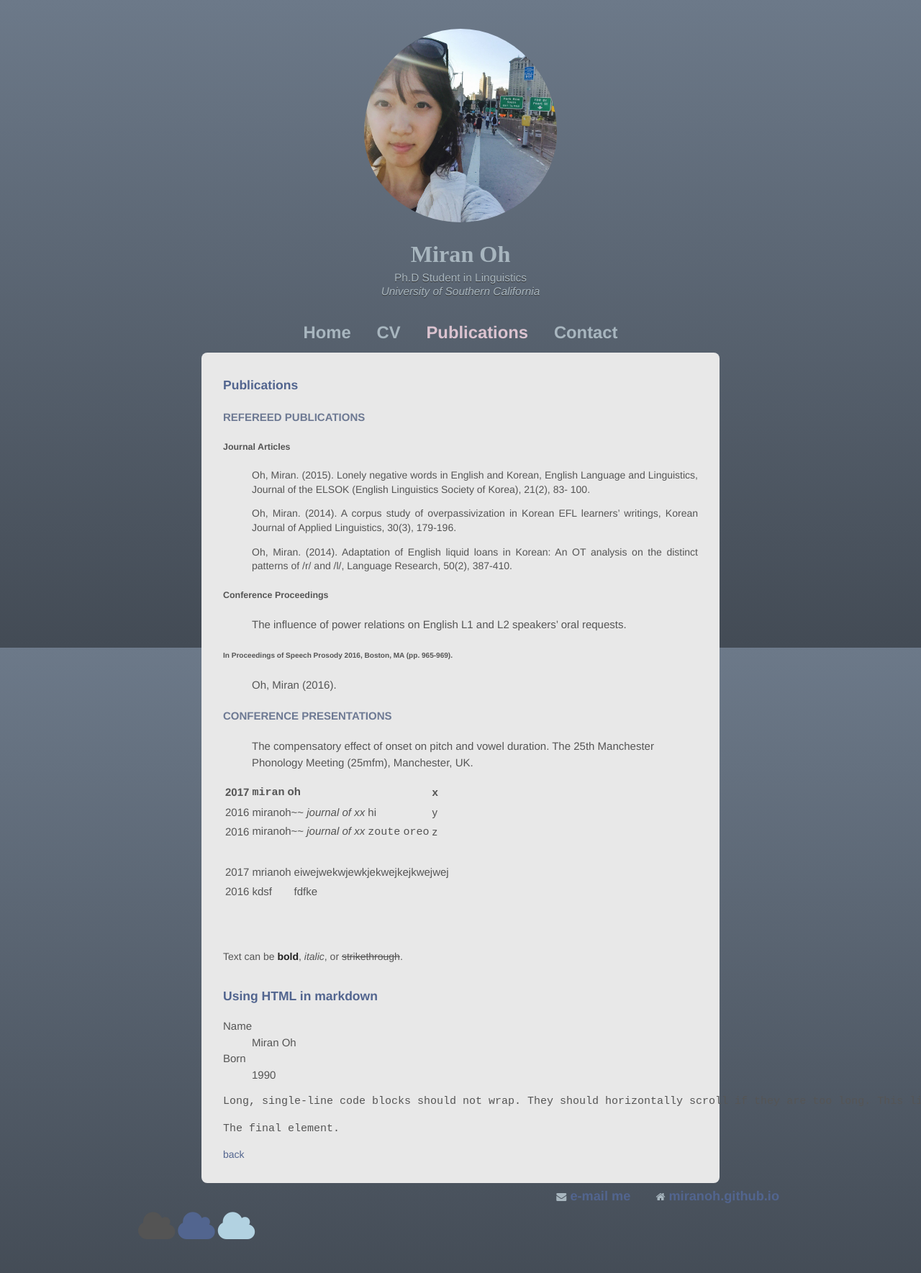
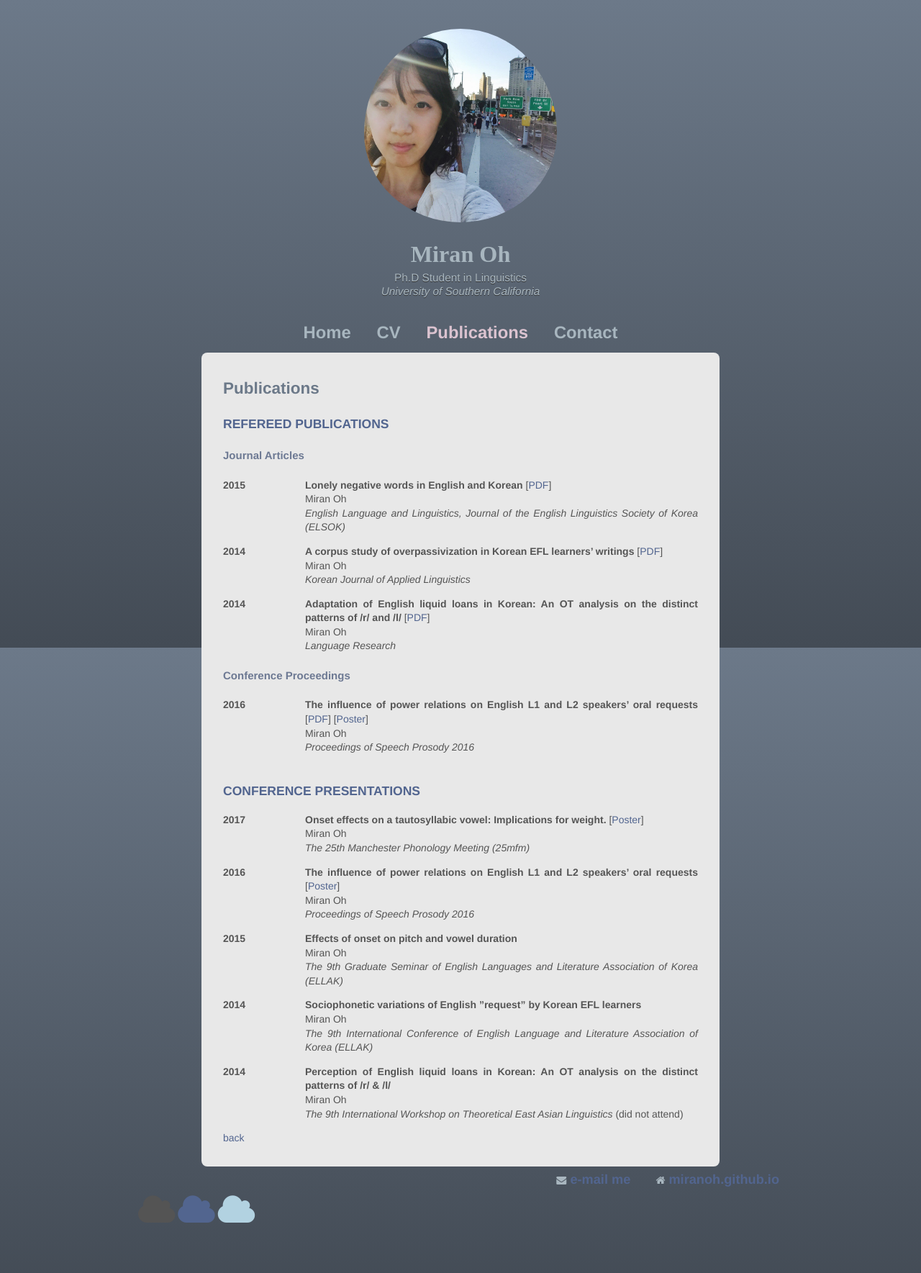
Before and after one commit to miranoh/miranoh.github.io, a Jekyll site: the page built from publications.md, in a window 1280 px wide. Shown: the whole page at 72% size. Built offline with Jekyll 4.4.1, drawn with Linux system fonts in a browser that asks for light colours; some web fonts are replaced; after the commit the page ends 1746 px from its top, so only the background shows below that.

Commit message:
update publications

````diff
--- a/css/main.css
+++ b/css/main.css
@@ -141,7 +141,7 @@ p {
 }
 
 strong {
-	color: #222;
+	color: #555555;
 	font-weight: 700;
 }
 
@@ -192,6 +192,10 @@ li {
 	display: inline;
 }
 
+h2 {
+	color: #6C7989;
+}
+
 h3 {
 	color: #52658F;
 }
@@ -200,18 +204,38 @@ h4 {
 	color: #6D7993;
 }
 
-h2 {
+h5 {
+	color: #6D7993;
+	font-size: 15px;
+}
+
+h {
     border: 2px dashed lightgray;
     font-weight: 10px;
     border-radius: 8px;
     padding: 10px
 }
 
-h2:hover {
+h:hover {
 	background-color: #dbc3d0;
 }
 
 #contactinfo: {
 	background-color: #dbc3d0;
-	border: solid
+	border: 2px dashed lightgray;
+	border: solid;
 }
+
+.year {
+	float: left;
+	padding: 0 15px 0 0;
+	width: 15%;
+	height: 60px;
+}
+
+.year_long {
+	float: left;
+	padding: 0 15px 0 0;
+	width: 15%;
+	height: 80px;
+}
--- a/publications.md
+++ b/publications.md
@@ -5,62 +5,59 @@ permalink:
 ---
 <body class="publications"></body>
 
-### Publications
+## Publications
 
-#### REFEREED PUBLICATIONS
-##### Journal Articles
+### REFEREED PUBLICATIONS
+#### Journal Articles
 
-*	Oh, Miran. (2015). Lonely negative words in English and Korean, English Language and Linguistics, Journal of the ELSOK (English Linguistics Society of Korea), 21(2), 83-
-100.
+<span class="year">**2015**</span>
+<span style="width: 85%;">**Lonely negative words in English and Korean** [[PDF](http://miranoh.github.io/uploads/MO_lonelynegatives.pdf)]
+Miran Oh
+_English Language and Linguistics, Journal of the English Linguistics Society of Korea (ELSOK)_ </span>
 
-*	Oh, Miran. (2014). A corpus study of overpassivization in Korean EFL learners’
-writings, Korean Journal of Applied Linguistics, 30(3), 179-196.
+<span class="year">**2014**</span>
+<span style="width: 85%;">**A corpus study of overpassivization in Korean EFL learners’ writings** [[PDF](http://miranoh.github.io/uploads/MO_overpassivization.pdf)]
+Miran Oh
+_Korean Journal of Applied Linguistics_</span>
 
-*	Oh, Miran. (2014). Adaptation of English liquid loans in Korean: An OT analysis
-on the distinct patterns of /r/ and /l/, Language Research, 50(2), 387-410.
+<span class="year">**2014**</span>
+<span style="width: 85%;">**Adaptation of English liquid loans in Korean: An OT analysis on the distinct patterns of /r/ and /l/** [[PDF](http://miranoh.github.io/uploads/MO_loanwordphon.pdf)]
+Miran Oh
+_Language Research_</span>
 
-##### Conference Proceedings
-*	The influence of power relations on English L1 and L2 speakers’ oral requests.
+#### Conference Proceedings
 
-###### In Proceedings of Speech Prosody 2016, Boston, MA (pp. 965-969).
-*	Oh, Miran (2016).
+<span class="year">**2016**</span>
+<span style="width: 85%;">**The influence of power relations on English L1 and L2 speakers’ oral requests** [[PDF](http://miranoh.github.io/uploads/MO_powerrelations.pdf)] [[Poster](http://miranoh.github.io/uploads/MO_powerrelations_Poster.pdf)]
+Miran Oh
+_Proceedings of Speech Prosody 2016_</span><br><br>
 
-#### CONFERENCE PRESENTATIONS
-*	The compensatory effect of onset on pitch and vowel duration. The 25th Manchester Phonology Meeting (25mfm), Manchester, UK.
+### CONFERENCE PRESENTATIONS
 
+<span class="year">**2017**</span>
+<span style="width: 85%;">**Onset effects on a tautosyllabic vowel: Implications for weight.** [[Poster](http://miranoh.github.io/uploads/MO_onseteffects_Poster.pdf)]
+Miran Oh
+_The 25th Manchester Phonology Meeting (25mfm)_</span>
 
-| 2017               	| 	`miran` oh                              | x     |
-|:-------------------	|:-----------------------------------------|:------|
-| 2016               	| miranoh~~ _journal of xx_  hi            | y     |
-| 2016               	| miranoh~~ _journal of xx_ `zoute` `oreo` | z     |
+<span class="year">**2016**</span>
+<span style="width: 85%;">**The influence of power relations on English L1 and L2 speakers’ oral requests** [[Poster](http://miranoh.github.io/uploads/MO_powerrelations_Poster.pdf)]
+Miran Oh
+_Proceedings of Speech Prosody 2016_</span>
 
-|            	| 	     	| 									|   	|   	|
-|--------------	|---------	|-------------------------------	|---	|---	|
-| 2017         	| mrianoh 	| eiwejwekwjewkjekwejkejkwejwej 	|   	|   	|
-| 2016         	| kdsf    	| fdfke                         	|   	|   	|
-|              	|         	|                               	|   	|   	|
-|              	|         	|                               	|   	|   	|
+<span class="year">**2015**</span>
+<span style="width: 85%;">**Effects of onset on pitch and vowel duration**
+Miran Oh
+_The 9th Graduate Seminar of English Languages and Literature Association of Korea (ELLAK)_</span>
 
-Text can be **bold**, _italic_, or ~~strikethrough~~.
+<span class="year_long">**2014**</span>
+<span style="width: 85%;">**Sociophonetic variations of English ”request” by Korean EFL learners**
+Miran Oh
+_The 9th International Conference of English Language and Literature Association of Korea (ELLAK)_</span>
 
-* * *
-
-### [](#h4)Using HTML in markdown
-
-<dl>
-<dt>Name</dt>
-<dd>Miran Oh</dd>
-<dt>Born</dt>
-<dd>1990</dd>
-</dl>
-
-```
-Long, single-line code blocks should not wrap. They should horizontally scroll if they are too long. This line should be long enough to demonstrate this.
-```
-
-```
-The final element.
-```
+<span class="year_long">**2014**</span>
+<span style="width: 85%;">**Perception of English liquid loans in Korean: An OT analysis on the distinct patterns of /r/ & /l/**
+Miran Oh
+_The 9th International Workshop on Theoretical East Asian Linguistics_ (did not attend)</span>
 
 
 [back](./)
````
Also changed, not shown: contact.md (+1 -1 lines), cv.md (+11 -11 lines), index.md (+1 -3 lines), 7 other files.
